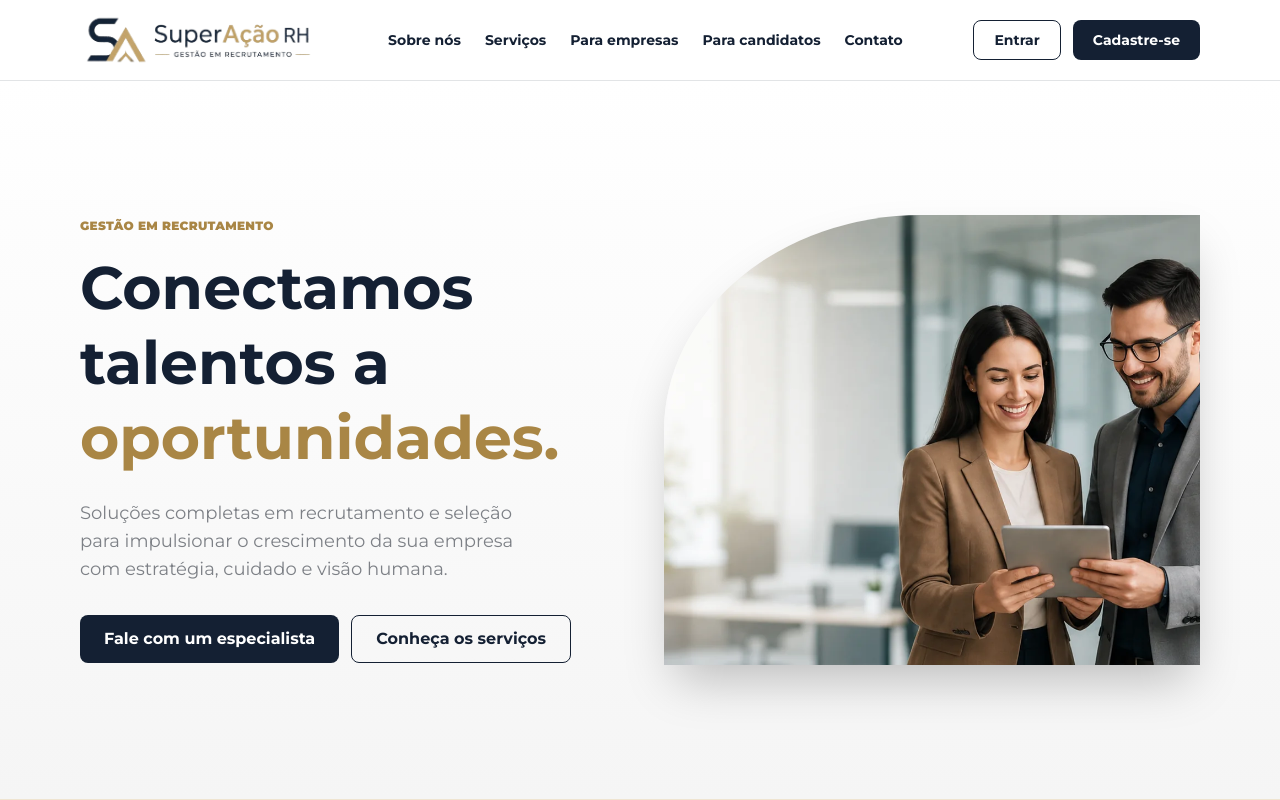
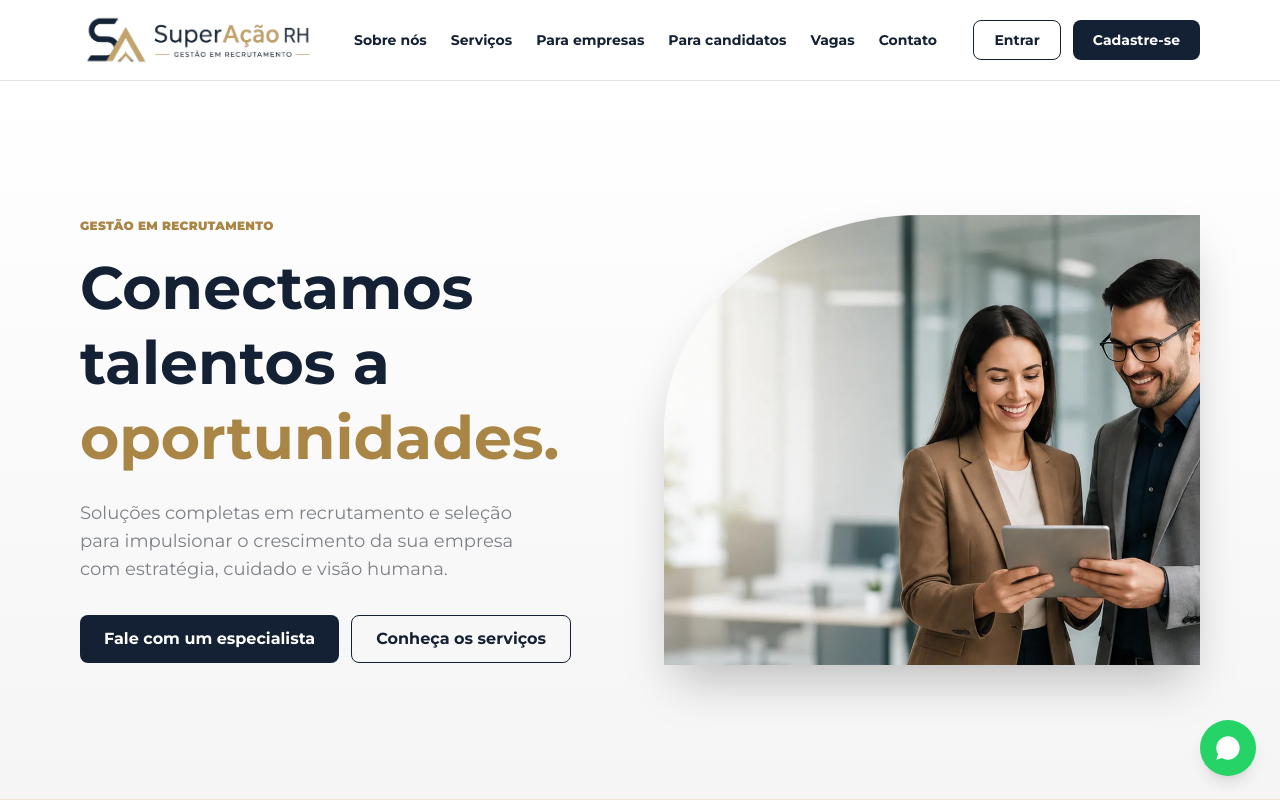
Before and after one commit to simiano-cyber/superacaorh, a Next.js app: page / in a window 1280 px wide. Shown: the top 800 px of the page. Built offline with nearby package versions, Linux system fonts and the light colour scheme.

Commit message:
feat: link vagas no menu + botao WhatsApp flutuante com 2 opcoes

```diff
--- a/src/app/page.tsx
+++ b/src/app/page.tsx
@@ -1,9 +1,11 @@
 import Link from "next/link";
 import { Search, Users, FileText, RefreshCw, ArrowRight } from "lucide-react";
+import WhatsAppButton from "@/components/WhatsAppButton";
 
 export default function Home() {
   return (
     <div className="min-h-screen bg-white">
+      <WhatsAppButton />
       {/* Header */}
       <header className="sticky top-0 z-50 bg-white/95 backdrop-blur border-b border-line">
         <nav className="max-w-6xl mx-auto px-4 h-20 flex items-center justify-between">
@@ -20,6 +22,7 @@
             <a href="#servicos" className="hover:text-gold-dark transition-colors">Serviços</a>
             <a href="#empresas" className="hover:text-gold-dark transition-colors">Para empresas</a>
             <a href="#candidatos" className="hover:text-gold-dark transition-colors">Para candidatos</a>
+            <Link href="/vagas" className="hover:text-gold-dark transition-colors">Vagas</Link>
             <a href="#contato" className="hover:text-gold-dark transition-colors">Contato</a>
           </div>
 
--- /dev/null
+++ b/src/components/WhatsAppButton.tsx
@@ -0,0 +1,74 @@
+"use client";
+
+import { useState } from "react";
+import { X } from "lucide-react";
+
+export default function WhatsAppButton() {
+  const [open, setOpen] = useState(false);
+
+  return (
+    <div className="fixed bottom-6 right-6 z-50">
+      {/* Menu de opções */}
+      {open && (
+        <div className="absolute bottom-16 right-0 bg-white rounded-xl shadow-2xl border border-line p-4 w-64 animate-in fade-in">
+          <div className="flex items-center justify-between mb-3">
+            <p className="font-bold text-navy text-sm">Fale conosco</p>
+            <button onClick={() => setOpen(false)} className="cursor-pointer text-gray hover:text-navy">
+              <X className="w-4 h-4" />
+            </button>
+          </div>
+          <p className="text-xs text-gray mb-3">Escolha o setor:</p>
+          <div className="space-y-2">
+            <a
+              href="https://wa.me/5511994167331?text=Olá! Gostaria de informações sobre os serviços da SuperAção RH."
+              target="_blank"
+              rel="noopener noreferrer"
+              className="flex items-center gap-3 p-3 rounded-lg bg-green/5 hover:bg-green/10 transition-colors"
+            >
+              <div className="w-8 h-8 rounded-full bg-green flex items-center justify-center shrink-0">
+                <svg viewBox="0 0 24 24" className="w-4 h-4 fill-white">
+                  <path d="M17.472 14.382c-.297-.149-1.758-.867-2.03-.967-.273-.099-.471-.148-.67.15-.197.297-.767.966-.94 1.164-.173.199-.347.223-.644.075-.297-.15-1.255-.463-2.39-1.475-.883-.788-1.48-1.761-1.653-2.059-.173-.297-.018-.458.13-.606.134-.133.298-.347.446-.52.149-.174.198-.298.298-.497.099-.198.05-.371-.025-.52-.075-.149-.669-1.612-.916-2.207-.242-.579-.487-.5-.669-.51-.173-.008-.371-.01-.57-.01-.198 0-.52.074-.792.372-.272.297-1.04 1.016-1.04 2.479 0 1.462 1.065 2.875 1.213 3.074.149.198 2.096 3.2 5.077 4.487.709.306 1.262.489 1.694.625.712.227 1.36.195 1.871.118.571-.085 1.758-.719 2.006-1.413.248-.694.248-1.289.173-1.413-.074-.124-.272-.198-.57-.347z"/>
+                  <path d="M12 2C6.477 2 2 6.477 2 12c0 1.89.525 3.66 1.438 5.168L2 22l4.832-1.438A9.955 9.955 0 0012 22c5.523 0 10-4.477 10-10S17.523 2 12 2z"/>
+                </svg>
+              </div>
+              <div>
+                <p className="text-sm font-bold text-navy">Comercial</p>
+                <p className="text-xs text-gray">(11) 99416-7331</p>
+              </div>
+            </a>
+
+            <a
+              href="https://wa.me/5511954042488?text=Olá! Gostaria de informações sobre processos de contratação."
+              target="_blank"
+              rel="noopener noreferrer"
+              className="flex items-center gap-3 p-3 rounded-lg bg-green/5 hover:bg-green/10 transition-colors"
+            >
+              <div className="w-8 h-8 rounded-full bg-green flex items-center justify-center shrink-0">
+                <svg viewBox="0 0 24 24" className="w-4 h-4 fill-white">
+                  <path d="M17.472 14.382c-.297-.149-1.758-.867-2.03-.967-.273-.099-.471-.148-.67.15-.197.297-.767.966-.94 1.164-.173.199-.347.223-.644.075-.297-.15-1.255-.463-2.39-1.475-.883-.788-1.48-1.761-1.653-2.059-.173-.297-.018-.458.13-.606.134-.133.298-.347.446-.52.149-.174.198-.298.298-.497.099-.198.05-.371-.025-.52-.075-.149-.669-1.612-.916-2.207-.242-.579-.487-.5-.669-.51-.173-.008-.371-.01-.57-.01-.198 0-.52.074-.792.372-.272.297-1.04 1.016-1.04 2.479 0 1.462 1.065 2.875 1.213 3.074.149.198 2.096 3.2 5.077 4.487.709.306 1.262.489 1.694.625.712.227 1.36.195 1.871.118.571-.085 1.758-.719 2.006-1.413.248-.694.248-1.289.173-1.413-.074-.124-.272-.198-.57-.347z"/>
+                  <path d="M12 2C6.477 2 2 6.477 2 12c0 1.89.525 3.66 1.438 5.168L2 22l4.832-1.438A9.955 9.955 0 0012 22c5.523 0 10-4.477 10-10S17.523 2 12 2z"/>
+                </svg>
+              </div>
+              <div>
+                <p className="text-sm font-bold text-navy">Contratação</p>
+                <p className="text-xs text-gray">(11) 95404-2488</p>
+              </div>
+            </a>
+          </div>
+        </div>
+      )}
+
+      {/* Botão flutuante */}
+      <button
+        onClick={() => setOpen(!open)}
+        className="w-14 h-14 rounded-full bg-[#25D366] hover:bg-[#20BA5C] shadow-lg flex items-center justify-center transition-all hover:scale-105 cursor-pointer"
+        aria-label="WhatsApp"
+      >
+        <svg viewBox="0 0 24 24" className="w-7 h-7 fill-white">
+          <path d="M17.472 14.382c-.297-.149-1.758-.867-2.03-.967-.273-.099-.471-.148-.67.15-.197.297-.767.966-.94 1.164-.173.199-.347.223-.644.075-.297-.15-1.255-.463-2.39-1.475-.883-.788-1.48-1.761-1.653-2.059-.173-.297-.018-.458.13-.606.134-.133.298-.347.446-.52.149-.174.198-.298.298-.497.099-.198.05-.371-.025-.52-.075-.149-.669-1.612-.916-2.207-.242-.579-.487-.5-.669-.51-.173-.008-.371-.01-.57-.01-.198 0-.52.074-.792.372-.272.297-1.04 1.016-1.04 2.479 0 1.462 1.065 2.875 1.213 3.074.149.198 2.096 3.2 5.077 4.487.709.306 1.262.489 1.694.625.712.227 1.36.195 1.871.118.571-.085 1.758-.719 2.006-1.413.248-.694.248-1.289.173-1.413-.074-.124-.272-.198-.57-.347z"/>
+          <path d="M12 2C6.477 2 2 6.477 2 12c0 1.89.525 3.66 1.438 5.168L2 22l4.832-1.438A9.955 9.955 0 0012 22c5.523 0 10-4.477 10-10S17.523 2 12 2z"/>
+        </svg>
+      </button>
+    </div>
+  );
+}
```
